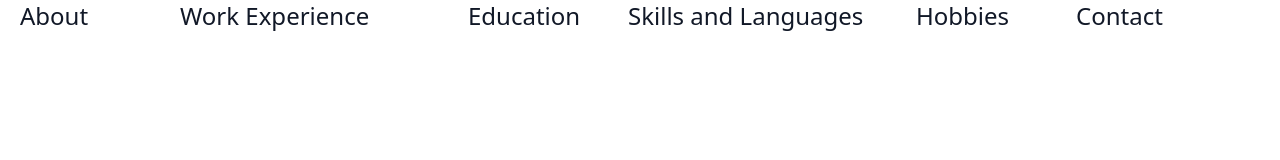
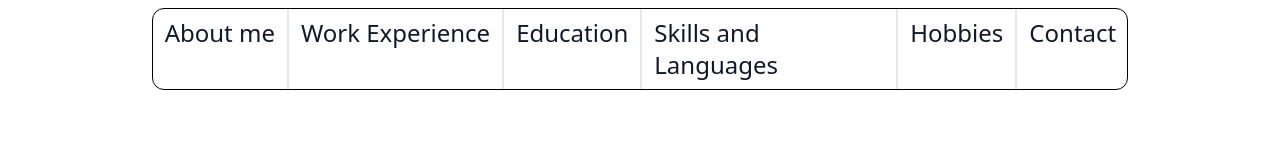
Before and after one commit to favianjg/favianjg.github.io, a plain HTML site: page index.html in a window 1280 px wide. Drawn offline with nearby package versions, Linux system fonts and the light colour scheme.

Commit message:
Re-styled navigation panel and refactor code so it's simpler and readable

```diff
--- a/index.html
+++ b/index.html
@@ -7,29 +7,29 @@
     <title>Favian Gozali</title>
 </head>
 <body>
-    <div class="container mx-auto">
-        <div class="w-full md:block md:w-auto">
-            <ul class="font-medium flex flex-col p-4 md:p-0 mt-4 ml-5 border border-gray-100 rounded-lg bg-gray-50 md:flex-row md:space-x-8 rtl:space-x-reverse md:mt-0 md:border-0 md:bg-white dark:bg-gray-800 md:dark:bg-gray-900 dark:border-gray-700">
-                <li class="w-32">
-                    <a href="#" class="block py-2 px-3 text-2xl text-gray-900 rounded hover:bg-gray-100 md:hover:bg-transparent md:border-0 md:hover:text-blue-700 md:p-0 dark:text-white md:dark:hover:text-blue-500 dark:hover:bg-gray-700 dark:hover:text-white md:dark:hover:bg-transparent">About</a>
+    <div class="flex flex-row sticky top-0">
+        <ul class="font-medium flex flex-row mx-auto mt-2 rounded-xl border border-black divide-x-2 divide-gray-200">
+            <li class="basis-auto w-30 block py-2 px-3 text-2xl text-gray-900 hover:text-white hover:bg-blue-500 hover:rounded-l-xl">
+                <a href="#">About me</a>
             </li>
-                <li class="w-64">
-                    <a href="#" class="block py-2 px-3 text-2xl text-gray-900 rounded hover:bg-gray-100 md:hover:bg-transparent md:border-0 md:hover:text-blue-700 md:p-0 dark:text-white md:dark:hover:text-blue-500 dark:hover:bg-gray-700 dark:hover:text-white md:dark:hover:bg-transparent">Work Experience</a>
+            <li class="basis-auto w-54 block py-2 px-3 text-2xl text-gray-900 hover:text-white hover:bg-blue-500">
+                <a href="#">Work Experience</a>
             </li>
-                <li class="w-32">
-                    <a href="#" class="block py-2 px-3 text-2xl text-gray-900 rounded hover:bg-gray-100 md:hover:bg-transparent md:border-0 md:hover:text-blue-700 md:p-0 dark:text-white md:dark:hover:text-blue-500 dark:hover:bg-gray-700 dark:hover:text-white md:dark:hover:bg-transparent">Education</a>
+            <li class="basis-auto w-34 block py-2 px-3 text-2xl text-gray-900 hover:text-white hover:bg-blue-500">
+                <a href="#">Education</a>
             </li>
-                <li class="w-64">
-                    <a href="#" class="block py-2 px-3 text-2xl text-gray-900 rounded hover:bg-gray-100 md:hover:bg-transparent md:border-0 md:hover:text-blue-700 md:p-0 dark:text-white md:dark:hover:text-blue-500 dark:hover:bg-gray-700 dark:hover:text-white md:dark:hover:bg-transparent">Skills and Languages</a>
+            <li class="basis-auto w-64 block py-2 px-3 text-2xl text-gray-900 hover:text-white hover:bg-blue-500">
+                <a href="#">Skills and Languages</a>
             </li>
-                <li class="w-32">
-                    <a href="#" class="block py-2 px-3 text-2xl text-gray-900 rounded hover:bg-gray-100 md:hover:bg-transparent md:border-0 md:hover:text-blue-700 md:p-0 dark:text-white md:dark:hover:text-blue-500 dark:hover:bg-gray-700 dark:hover:text-white md:dark:hover:bg-transparent">Hobbies</a>
+            <li class="basis-auto w-30 block py-2 px-3 text-2xl text-gray-900 hover:text-white hover:bg-blue-500">
+                <a href="#">Hobbies</a>
             </li>
-                <li class="w-32">
-                    <a href="#" class="block py-2 px-3 text-2xl text-gray-900 rounded hover:bg-gray-100 md:hover:bg-transparent md:border-0 md:hover:text-blue-700 md:p-0 dark:text-white md:dark:hover:text-blue-500 dark:hover:bg-gray-700 dark:hover:text-white md:dark:hover:bg-transparent">Contact</a>
+            <li class="basis-auto w-28 block py-2 px-3 text-2xl text-gray-900 hover:text-white hover:bg-blue-500 hover:rounded-r-xl">
+                <a href="#">Contact</a>
             </li>
         </ul>
     </div>
+    <div class="container mx-auto mt-5" id="page-content-container">
     </div>
 </body>
 </html>
```
Lines whose indentation alone changed are shown as unchanged.
